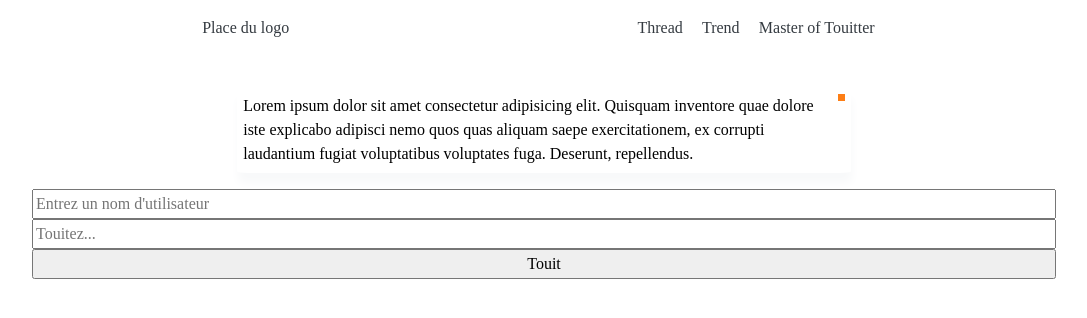
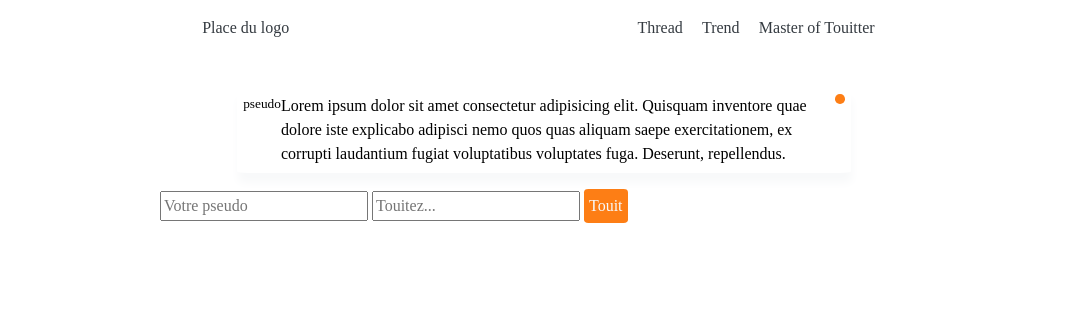
Before and after one commit to codeurali/01-i-am-learning, a website: page index.html in a window 1280 px wide. Shown: the whole page, without its empty margins (96-1183 px from the left). Drawn offline with Linux system fonts and the light colour scheme.

Commit message:
Ajout de la fonction ajoutant un message avec un pseudo.

```diff
--- a/css/style.css
+++ b/css/style.css
@@ -60,6 +60,8 @@ header {
 
 .messagerie {
     width: 60vw;
+    display: flex;
+    flex-direction: column;
     margin-right: auto;
     margin-left: auto;
 }
@@ -68,12 +70,7 @@ header {
     margin-bottom: 1em;
 }
 
-
-
-
-
 /* TOUIT-LIST */
-
 
 .touit-list > li {
     display: flex;
@@ -87,7 +84,8 @@ header {
 }
 
 .remove-touit {
-    padding: .2em;
+    padding: .3em;
+    border-radius: 50%;
     background-color: var(--orange);
     border: none;
 }
@@ -95,5 +93,29 @@ header {
 .remove-touit:hover,
 .remove-touit:focus {
     background-color: var(--dark-grey);
+    transition: .3s;
     cursor: pointer;
 }
+
+
+/* FORM */
+
+.sumbit-touit {
+    text-align: center;
+}
+
+.submit-touit button {
+    border: none;
+    padding: .5rem;
+    background-color: var(--orange);
+    color: var(--light);
+    border-radius: 10%;
+}
+
+.submit-touit button:hover,
+.submit-touit button:focus {
+    background-color: var(--dark-grey);
+    color: var(--light);
+    padding: .55rem;
+    transition: 150ms;
+}
--- a/index.html
+++ b/index.html
@@ -22,19 +22,17 @@
         <div class="container">
             <ul class='touit-list' id='touit-list'>
                 <li class='touit' id='touit'>
+                    <small>pseudo</small>
                     <p>Lorem ipsum dolor sit amet consectetur adipisicing elit. Quisquam inventore quae dolore iste explicabo adipisci nemo quos quas aliquam saepe exercitationem, ex corrupti laudantium fugiat voluptatibus voluptates fuga. Deserunt, repellendus.</p>
-                    <button type='button' class='remove-touit' id='delete-touit'></button>
+                    <button class='remove-touit' id='delete-touit'></button>
                 </li>
-
             </ul>
         </div>
-    </section>
-    <section class=''>
-        <div class="container">
-            <input type="text" class="pseudo" placeholder="Entrez un nom d'utilisateur">
+        <form class='submit-touit' id='form-touit'>
+            <input type="text" id="name" placeholder="Votre pseudo">
             <input type="text" id='touit-text' placeholder="Touitez...">
-            <button id='submit-touit'>Touit</button>
-        </div>
+            <button type='submit'>Touit</button>
+        </form>
     </section>
 </body>
     <script src='js/script.js'></script>
--- a/js/script.js
+++ b/js/script.js
@@ -1,14 +1,25 @@
-const addButton = document.getElementById('submit-touit');
 const touitText = document.getElementById('touit-text');
 const touitList = document.getElementById('touit-list');
-const touiDelete = document.getElementById('delete-touit');
+const touitDelete = document.getElementById('delete-touit');
+const myForm = document.getElementById('form-touit')
+const name = document.getElementById('name')
 
 
-
-function addNote() {
-    const newTouit = document.createElement('li');
+function addNote(event) {
+// Prévient le rechargement de la page à chaque submit
+    event.preventDefault();
+// Création des éléments du DOM phantôme
+    const touitLi = document.createElement('li');
+    const newName = document.createElement('small');
+    const newTouit = document.createElement('p');
+// Relie les informations du DOM et du DOM phantôme
+    touitLi.className = 'touit';
+    newName.textContent = name.value;
     newTouit.textContent = touitText.value;
+// Incrémente les éléments du DOM phantôme dans le DOM 'réél'
+    touitList.appendChild(newName)
     touitList.appendChild(newTouit);
+    touitList.appendChild(touitLi);
 };
 
-addButton.addEventListener('click', addNote)
+myForm.addEventListener('submit', addNote);
```
Also changed, not shown: img/paper-plane.svg (added).
